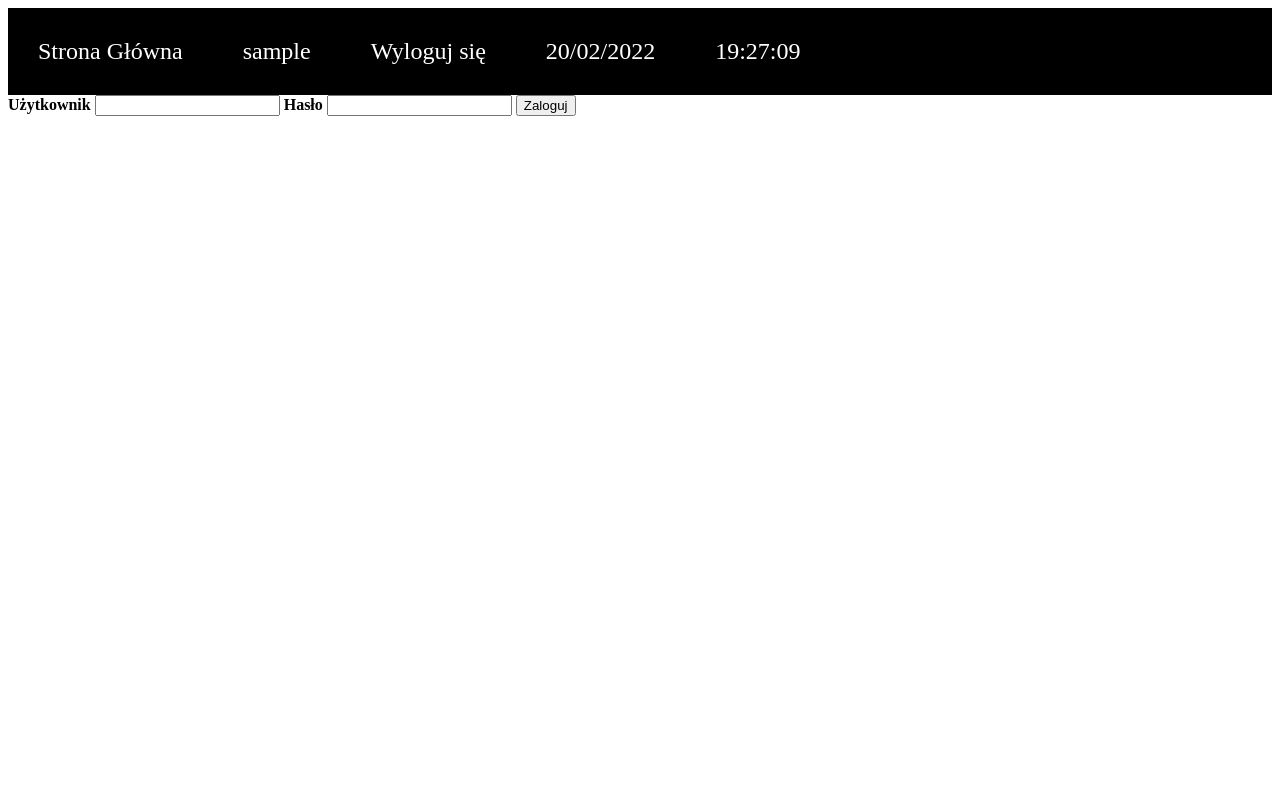
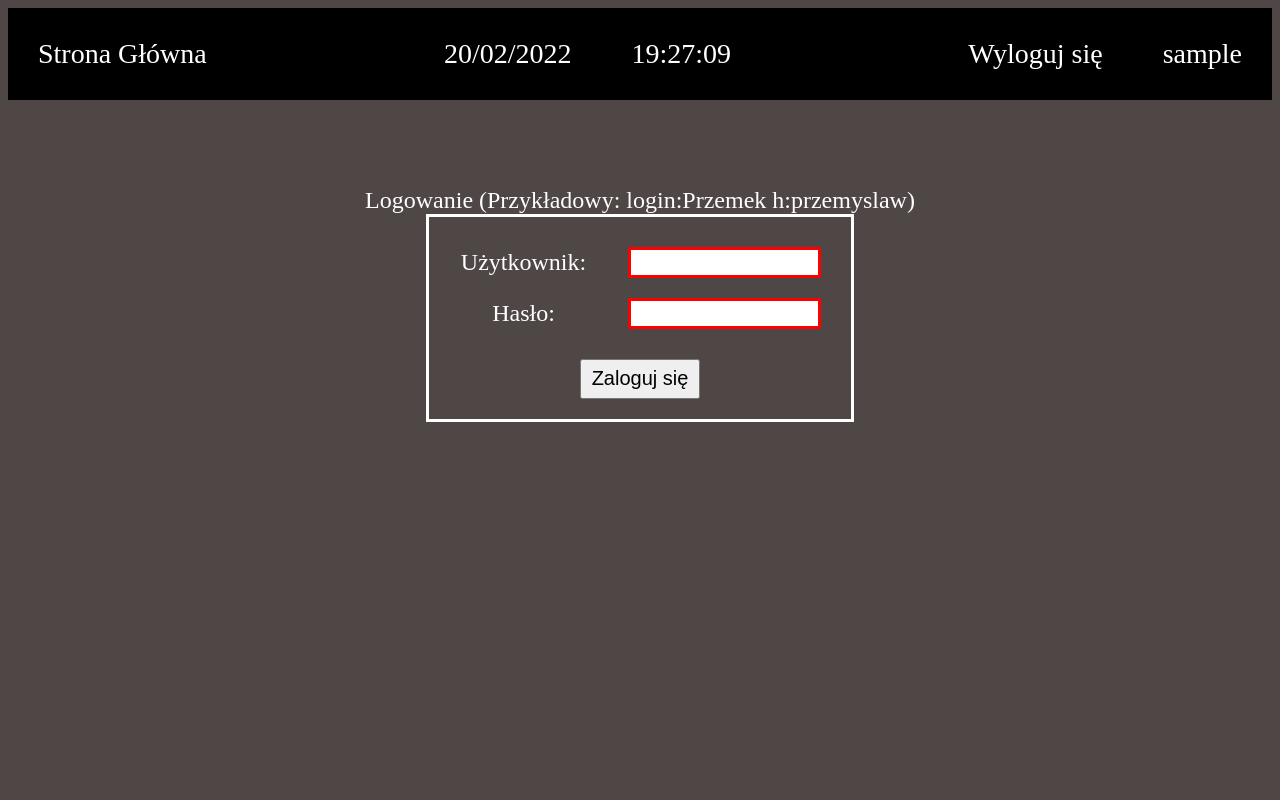
Before and after one commit to PrzemekPolak/Django-website, a Django app: page /crypt/user_log_in/ in a window 1280 px wide. Run offline with Django 4.2, Linux system fonts and the light colour scheme; the visitor is signed in with stand-in values (Sample User, id 1).

Commit message:
added css

```diff
--- /dev/null
+++ b/mysite/crypt/static/crypt/css/style.css
@@ -0,0 +1,136 @@
+body {
+    font-size: 24;
+    color: white;
+    background: rgb(79, 70, 70);
+}
+
+.menu_container {
+    display: flex;
+    background: black;
+    margin-bottom: 20;
+}
+
+.menu_el {
+    padding: 30;
+    font-size: 28;
+}
+
+.menu_el.login_el,
+.menu_el.calendar {
+    margin-left: auto;
+}
+
+.menu_el.login_el:hover,
+.menu_el.mainpage_el:hover {
+    opacity: 0.8;
+    cursor: pointer;
+}
+
+.index_lists_container {
+    display: flex;
+}
+
+.index_lists_title {
+    list-style-type:none;
+    font-size: 26;
+    font-style: italic;
+    padding-left: 20;
+}
+
+.index_names_list{
+    list-style: inside;
+    list-style-type: disclosure-closed;
+}
+
+.index_names_list_el{
+    margin: 15;
+    padding: 18px;
+}
+
+.index_names_list_el:hover {
+    color: lightskyblue;
+    cursor: pointer;
+}
+
+.index_prices_list {
+    list-style-type:none;
+}
+
+.index_prices_list_el {
+    margin: 15;
+    border: ridge;
+    border-color: black;
+    padding: 15;
+    background: floralwhite;
+    color: black;
+}
+
+.detail_time_menu_el {
+    width: 10%;
+    margin: 0.5%;
+    padding: 10;
+    font-size: 20;
+    border: ridge;
+    border-top-style: groove;
+    border-right-style: groove;
+    border-color: rgb(79, 70, 70);
+    background: rgb(41, 37, 26);
+}
+
+.detail_time_menu_el:hover {
+    border-color: rgb(219, 215, 215);
+    background: rgb(59, 57, 53);
+    cursor: pointer;
+}
+
+.userlog_container {
+    display: flex;
+    flex-direction: column;
+    align-items: center;
+    justify-content: center;
+    height: 50%;
+}
+
+.userlog_login_container {
+    display: flex;
+    align-items: center;
+    flex-direction: column;
+    justify-content: center;
+    border: solid;
+}
+
+.userlog_login_fields {
+    display: flex;
+    align-items: center;
+    padding: 10;
+}
+
+.userlog_login_text {
+    display: flex;
+    flex-direction: column;
+    align-items: center;
+    margin: 10;
+}
+
+.userlog_login_el_txt {
+    margin: 12;
+}
+
+.userlog_login_el_inp {
+    margin: 10;
+    border: solid red;
+    padding: 5;
+}
+
+.userlog_login_el_but {
+    margin-bottom: 20;
+    width: 120;
+    height: 40;
+    font-size: 20;
+}
+
+.chart-container {
+    width: 80%;
+    margin-right: auto;
+    margin-left: auto;
+}
--- a/mysite/crypt/templates/crypt/chart.html
+++ b/mysite/crypt/templates/crypt/chart.html
@@ -1,6 +1,7 @@
 {% load static %}
+<link rel="stylesheet" type="text/css" href="{% static 'crypt/css/style.css' %}">
 
-<div class="chart-container" style="width:80%;margin-right:auto;margin-left:auto">
+<div class="chart-container">
     <canvas id="myChart" style="background-color:#29251a;"></canvas>
 </div>
 
--- a/mysite/crypt/templates/crypt/top_menu.html
+++ b/mysite/crypt/templates/crypt/top_menu.html
@@ -1,18 +1,16 @@
 {% load static %}
 
 {% block top_menu %}
-<div style="background:black;color:white;display:flex">
-    <div style="margin:30;font-size: 24" onclick="location.href='/crypt/'">Strona Główna</div>
-    <div style="margin:30;font-size: 24">{{  request.user }}</div>
-
+<div class="menu_container">
+    <div class="menu_el mainpage_el" onclick="location.href='/crypt/'">Strona Główna</div>
+    <div id="calendar" class="menu_el calendar"></div>
+    <div id="clock" class="menu_el"></div>
 {% if not request.user.is_authenticated %}
-    <div style="margin:30;font-size: 24" onclick="location.href='/crypt/user_log_in/'">Zaloguj się</div>
+    <div class="menu_el login_el" onclick="location.href='/crypt/user_log_in/'">Zaloguj się</div>
 {% else %}
-    <div style="margin:30;font-size: 24" onclick="location.href='/crypt/user_log_out/'">Wyloguj się</div>
+    <div class="menu_el login_el" onclick="location.href='/crypt/user_log_out/'">Wyloguj się</div>
 {% endif %}
-
-    <div id="calendar" style="margin:30;font-size: 24"></div>
-    <div id="clock" style="margin:30;font-size: 24"></div>
+    <div class="menu_el">{{  request.user }}</div>
 </div>
 {% endblock %}
 
--- a/mysite/crypt/templates/crypt/user_log_in.html
+++ b/mysite/crypt/templates/crypt/user_log_in.html
@@ -1,20 +1,30 @@
+{% load static %}
+<link rel="stylesheet" type="text/css" href="{% static 'crypt/css/style.css' %}">
+
 <div id="mainMenuPanel">
     {% include './top_menu.html' %}
 </div>
 
-{% if failed %}
-  <div>Logowanie się nie powiodło</div>
-{% endif %}
+<div class="userlog_container">
 
-<form action="{% url 'user_log_in_form' %}" method="post">
-  {% csrf_token %}
-    <div class="container">
-      <label for="uname"><b>Użytkownik</b></label>
-      <input type="text" name="uname" required>
+  <div>Logowanie (Przykładowy: login:Przemek h:przemyslaw)</div>
 
-      <label for="psw"><b>Hasło</b></label>
-      <input type="password" name="psw" required>
+  <form action="{% url 'user_log_in_form' %}" method="post" class="userlog_login_container">
+    {% csrf_token %}
+    <div class="userlog_login_fields">
+      <div class="userlog_login_text">
+        <label class="userlog_login_el_txt" for="uname">Użytkownik:</label>
+        <label class="userlog_login_el_txt" for="psw">Hasło:</label>
+      </div>
+      <div class="userlog_login_text">
+        <input class="userlog_login_el_inp" type="text" name="uname" required>
+        <input class="userlog_login_el_inp" type="password" name="psw" required>
+      </div>
+    </div>
+        <button class="userlog_login_el_but" type="submit">Zaloguj się</button>
+  </form>
 
-      <button type="submit">Zaloguj</button>
-    </div>
-</form>
+  {% if failed %}
+    <div>Logowanie się nie powiodło</div>
+  {% endif %}
+</div>
```
Also changed, not shown: mysite/crypt/templates/crypt/detail.html (+11 -9 lines), mysite/crypt/templates/crypt/index.html (+10 -7 lines).
